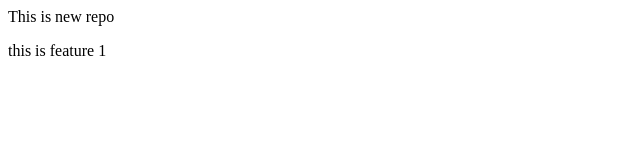
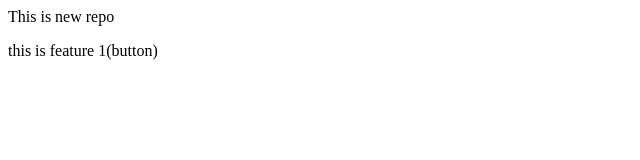
Before and after one commit to sobujos001/LocalRepo, a plain HTML site: page LocalRepo/index.html in a window 1280 px wide. Shown: the full height of the page, 0-640 px from the left. Drawn offline with Linux system fonts and the light colour scheme.

```diff
--- a/LocalRepo/index.html
+++ b/LocalRepo/index.html
@@ -1,2 +1,2 @@
 <p>This is new repo </p>
-<P> this is feature 1 </P>
+<P> this is feature 1(button) </P>
```
